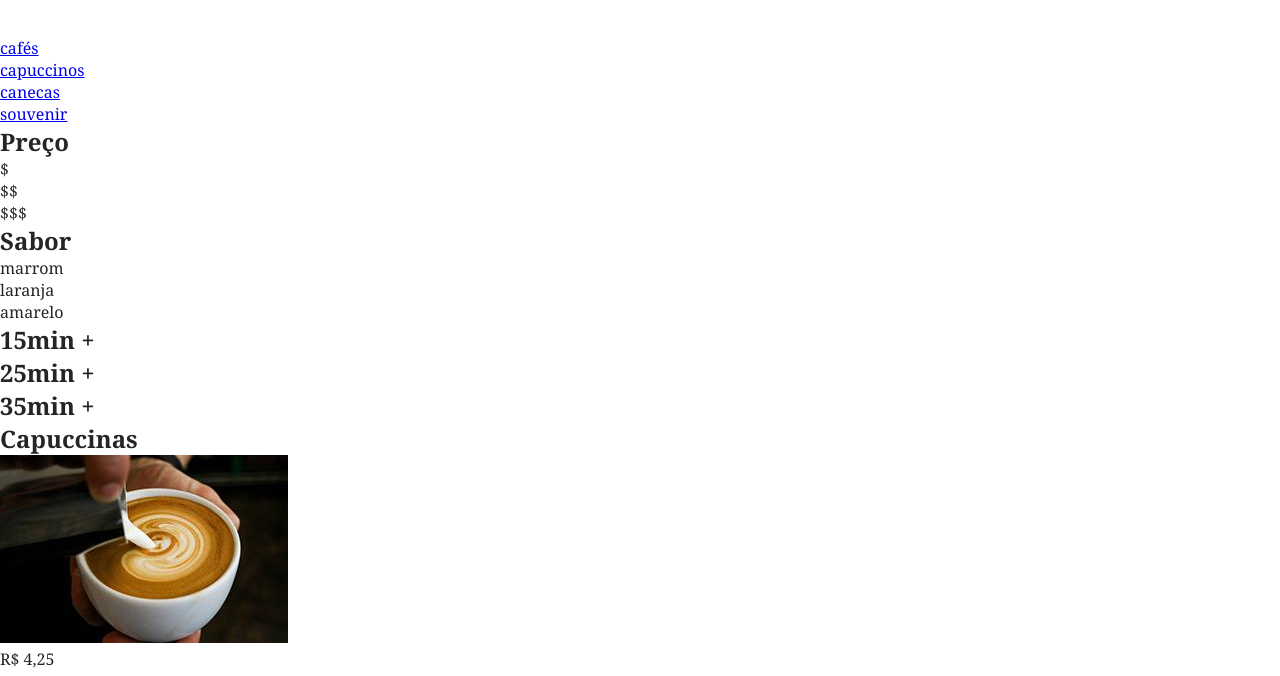
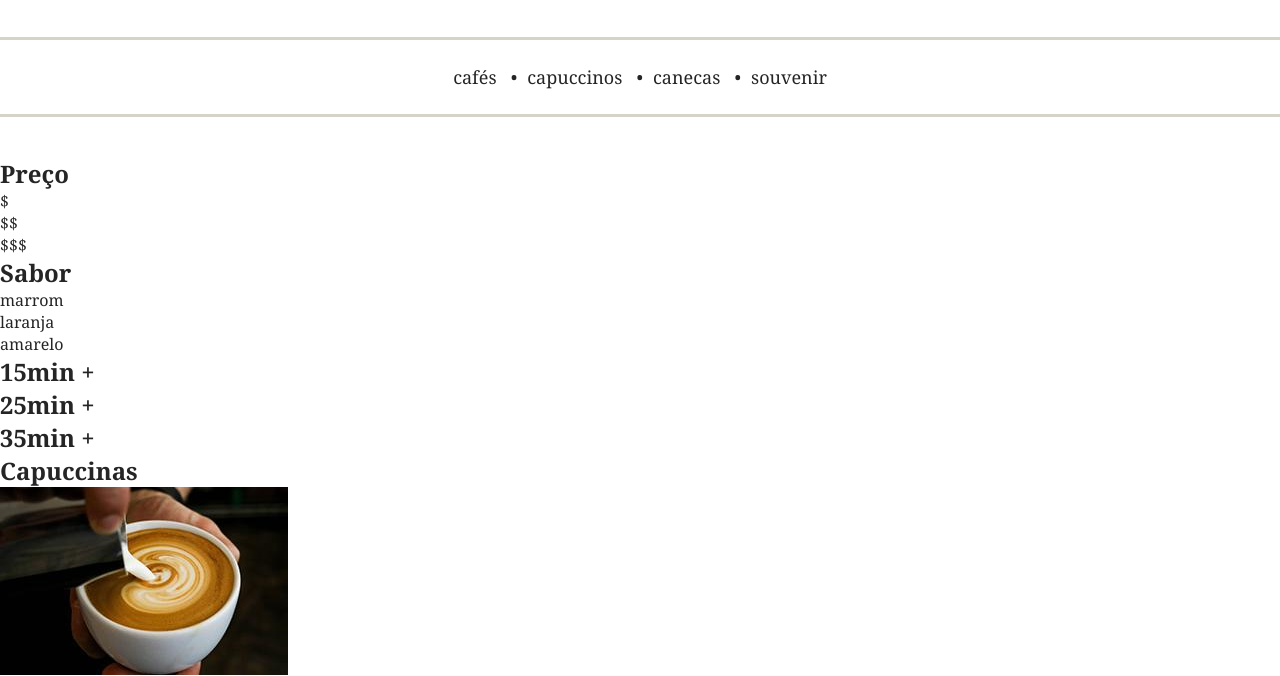
Before and after one commit to roberttsouza/brafe-2-puro, a plain HTML site: page index.html in a window 1280 px wide. Shown: the part 109-785 px from the top of the page. Drawn offline with Linux system fonts and the light colour scheme.

Commit message:
estilizando a barra de menu

```diff
--- a/index.html
+++ b/index.html
@@ -17,7 +17,7 @@
             <img src="img/brafe.png" alt="Brafé">
         </a>
 
-        <nav>
+        <nav class="header-menu">
             <ul>
                 <li><a href="#">cafés</a></li>
                 <li><a href="#">capuccinos</a></li>
--- a/style.css
+++ b/style.css
@@ -26,3 +26,32 @@ body{
     display: block;
     margin: 40px auto;
 }
+
+.header-menu{
+    border-top: 3px solid #d6d3c8;
+    border-bottom: 3px solid #d6d3c8;
+    text-align: center;
+    margin-bottom: 40px;
+    padding: 20px 0;
+}
+
+.header-menu li{
+    display: inline-block;
+}
+
+.header-menu li a{
+    display: block;
+    padding: 5px 10px 5px 0;
+    text-decoration: none;
+    color: #252525;
+    font-size: 18px;
+}
+
+.header-menu li a::before{
+    content: "•";
+    padding-right: 10px;
+}
+
+.header-menu li:first-child a::before{
+    content: "";
+}
```
